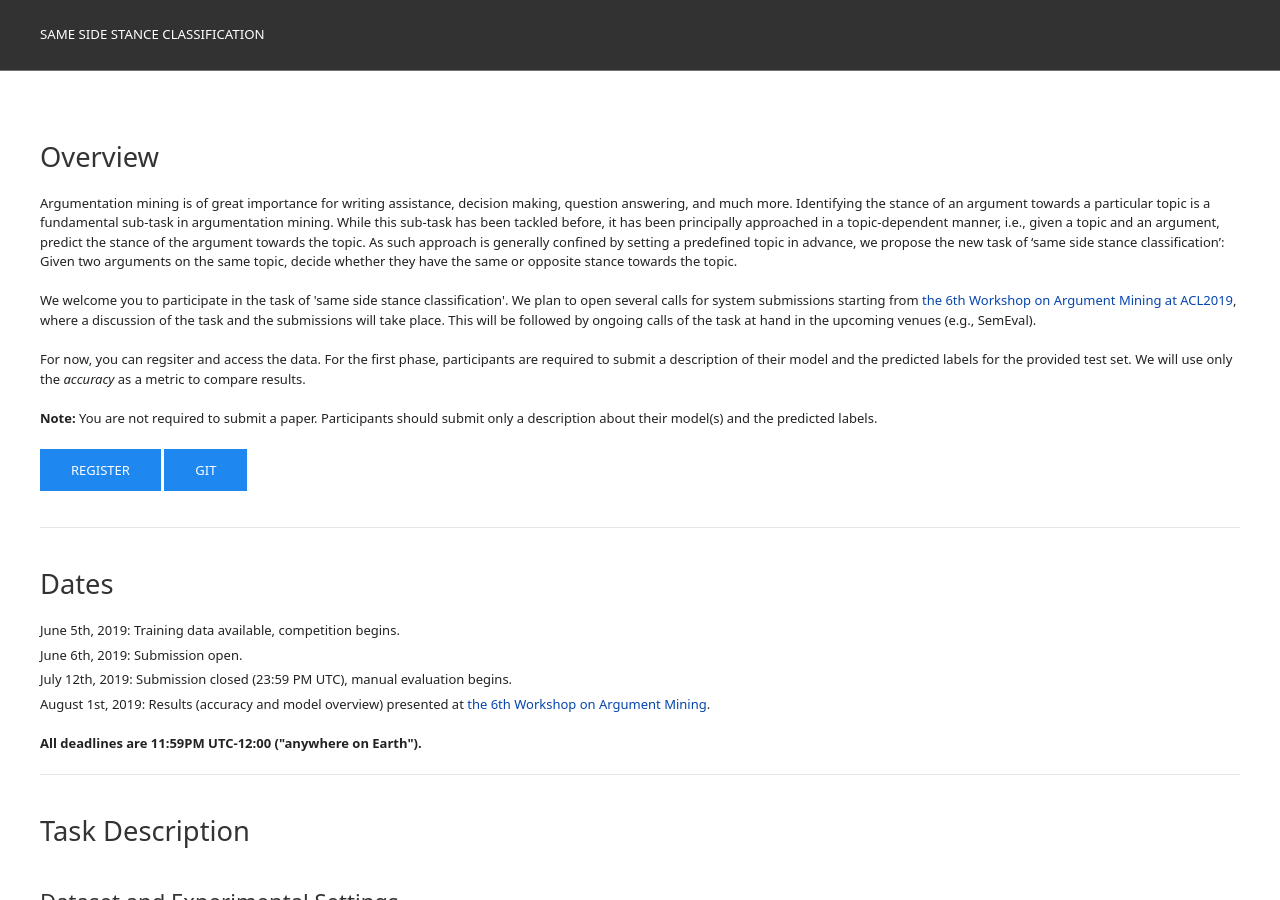
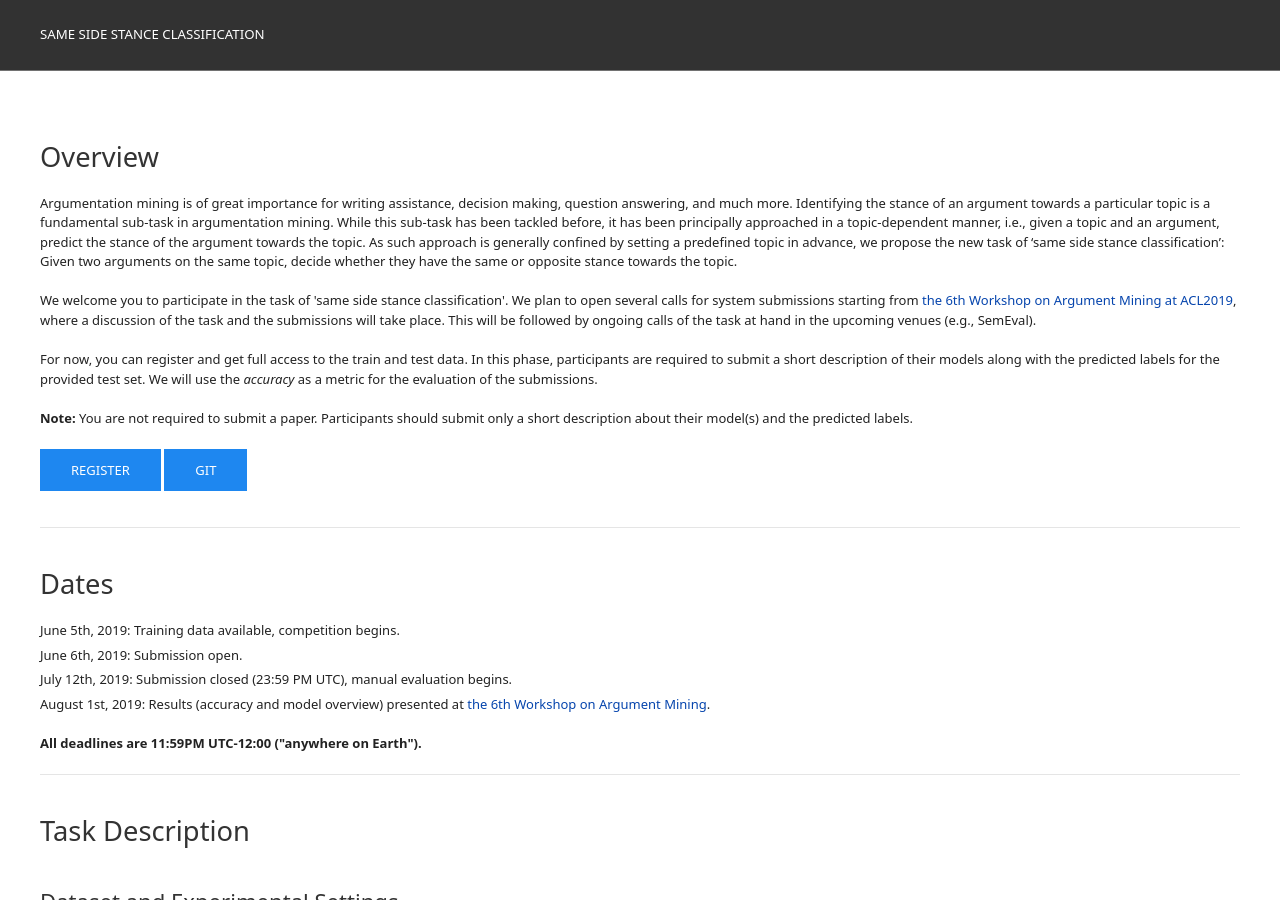
Before and after one commit to YamenAjjour/same-stance-challenge.github.io, a Jekyll site: the page built from index.html, in a window 1280 px wide and 900 px high. Built offline with Jekyll 4.4.1, drawn with Linux system fonts in a browser that asks for light colours.

Commit message:
Update index.html

```diff
--- a/index.html
+++ b/index.html
@@ -15,11 +15,12 @@ description: Same Side Stance Classification
 
         </p>
         <p >
-          For now, you can regsiter and access the data. For the first phase,
-          participants are required to submit a description of their model and the predicted labels for the provided
-          test set. We will use only the <i>accuracy</i> as a metric to compare results.
+
+        For now, you can register and get full access to the train and test data. In this phase,
+        participants are required to submit a short description of their models along with the predicted labels for the provided
+        test set. We will use the <i>accuracy</i> as a metric for the evaluation of the submissions.
       </p>
-      <p><strong>Note: </strong>You are not required to submit a paper. Participants should submit only a description about their model(s) and the predicted labels.</p>
+      <p><strong>Note: </strong>You are not required to submit a paper. Participants should submit only a short description about their model(s) and the predicted labels.</p>
 
       <div id="register">
 
```
